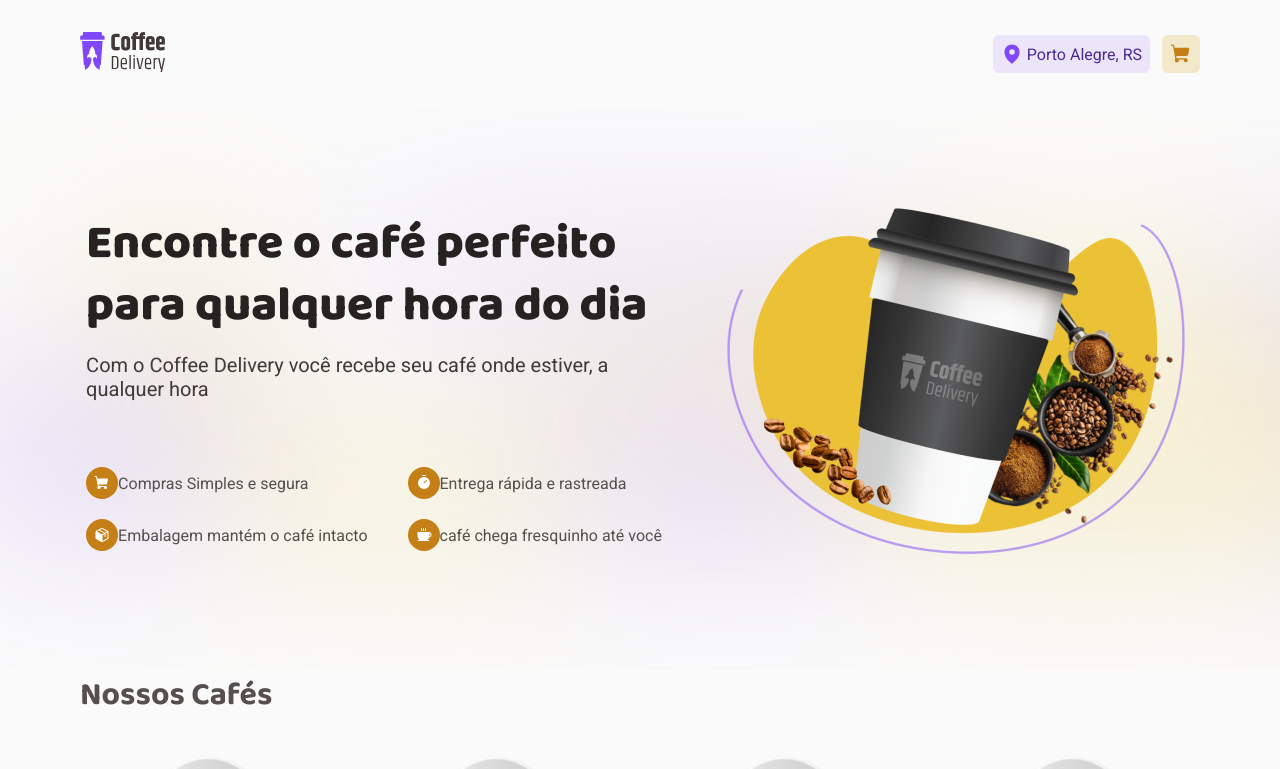
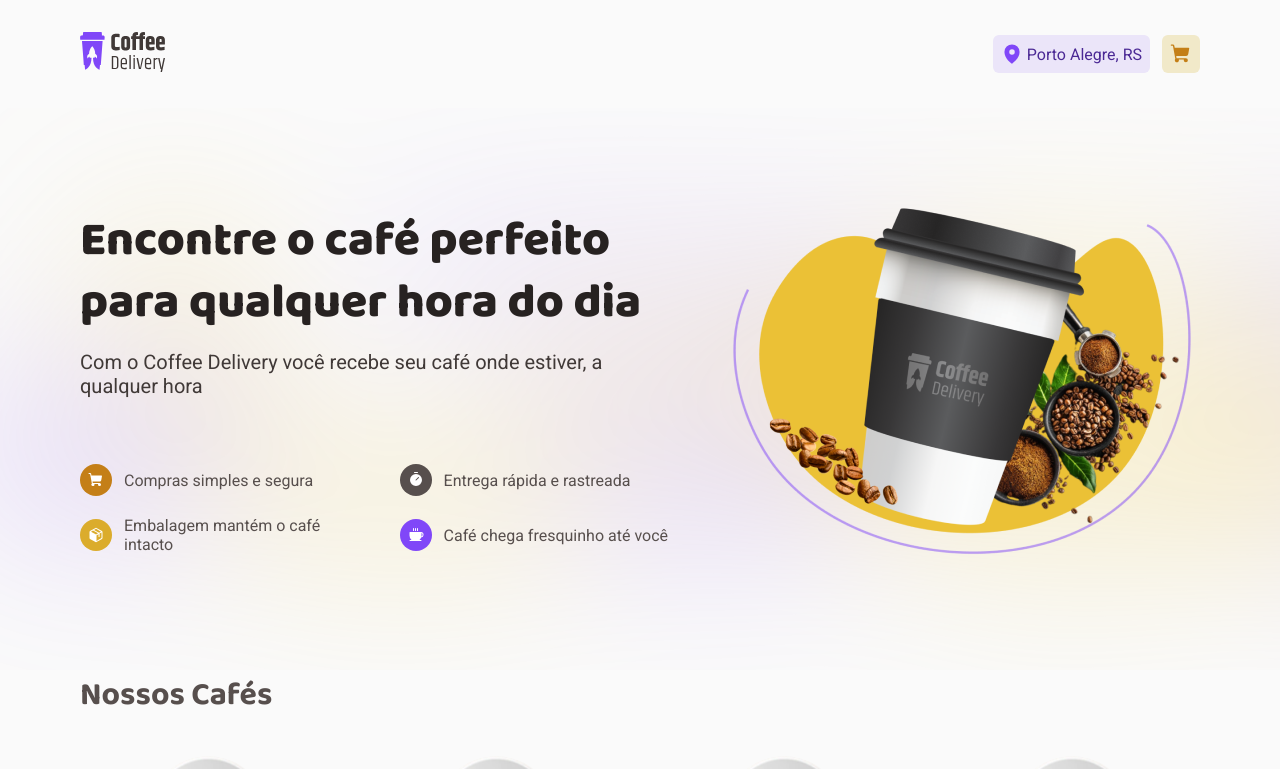
Before and after one commit to KaiqueCovo/coffee-delivery, a React (Vite) app: page / in a window 1280 px wide. Shown: the top 769 px of the page. Built offline with nearby package versions, Linux system fonts and the light colour scheme.

Commit message:
refactor: intro component

```diff
--- a/src/components/CoffeeCard/styles.ts
+++ b/src/components/CoffeeCard/styles.ts
@@ -7,7 +7,7 @@
   flex-direction: column;
 
   width: 16rem;
-  background-color: ${(props) => props.theme.base.card};
+  background-color: ${(props) => props.theme['base-card']};
 
   border-radius: 6px 36px 6px 36px;
   padding: 0 1.25rem 1.25rem 1.25rem;
@@ -54,7 +54,7 @@
 
   small {
     font-size: 0.875rem;
-    color: ${(props) => props.theme.base.label};
+    color: ${(props) => props.theme['base-card']};
     margin-top: 0.5rem;
   }
 `;
--- a/src/pages/Home/components/Intro/index.tsx
+++ b/src/pages/Home/components/Intro/index.tsx
@@ -7,7 +7,13 @@
 } from 'phosphor-react';
 import { useTheme } from 'styled-components';
 
-import { IntroContainer, IntroContent, ItemsContainer, Title } from './styles';
+import {
+  IntroContainer,
+  IntroContent,
+  Item,
+  ItemsContainer,
+  Title,
+} from './styles';
 
 export function Intro() {
   const theme = useTheme();
@@ -27,30 +33,30 @@
             </span>
           </Title>
           <ItemsContainer>
-            <li>
+            <Item variant='yellow-dark'>
               <div>
                 <ShoppingCartIcon color={theme.white} weight='fill' size={16} />
               </div>
-              Compras Simples e segura
-            </li>
-            <li>
+              Compras simples e segura
+            </Item>
+            <Item variant='base-text'>
               <div>
                 <Timer color={theme.white} weight='fill' size={16} />
               </div>
               Entrega rápida e rastreada
-            </li>
-            <li>
+            </Item>
+            <Item variant='yellow'>
               <div>
                 <Package color={theme.white} weight='fill' size={16} />
               </div>
               Embalagem mantém o café intacto
-            </li>
-            <li>
+            </Item>
+            <Item variant='purple'>
               <div>
                 <Coffee color={theme.white} weight='fill' size={16} />
               </div>
-              café chega fresquinho até você
-            </li>
+              Café chega fresquinho até você
+            </Item>
           </ItemsContainer>
         </div>
         <img src={CoffeeDelivery} />
--- a/src/pages/Home/components/Intro/styles.ts
+++ b/src/pages/Home/components/Intro/styles.ts
@@ -26,7 +26,7 @@
     font-family: 'Baloo 2', sans-serif;
     font-weight: 900;
     font-size: 3rem;
-    color: ${(props) => props.theme.base.title};
+    color: ${(props) => props.theme['base-title']};
 
     line-height: 130%;
     margin-bottom: 1rem;
@@ -34,7 +34,7 @@
 
   span {
     font-size: 1.25rem;
-    color: ${(props) => props.theme.base.subtitle};
+    color: ${(props) => props.theme['base-subtitle']};
   }
 `;
 
@@ -45,11 +45,15 @@
   list-style: none;
 
   margin-top: 4.125rem;
+`;
 
-  li {
-    display: flex;
-    align-items: center;
-  }
+interface ItemProps {
+  variant: 'yellow' | 'yellow-dark' | 'base-text' | 'purple';
+}
+
+export const Item = styled.li<ItemProps>`
+  display: flex;
+  align-items: center;
 
   div {
     width: 2rem;
@@ -57,6 +61,7 @@
     padding: 8px;
     border-radius: 100%;
 
-    background-color: ${(props) => props.theme['yellow-dark']};
+    margin-right: 0.75rem;
+    background-color: ${(props) => props.theme[props.variant]};
   }
 `;
--- a/src/styles/global.ts
+++ b/src/styles/global.ts
@@ -14,7 +14,7 @@
 
   body {
     background: ${(props) => props.theme.background};
-    color: ${(props) => props.theme.base.text};
+    color: ${(props) => props.theme['base-text']};
 
     -webkit-font-smoothing: antialiased;
   }
--- a/src/styles/themes/default.ts
+++ b/src/styles/themes/default.ts
@@ -10,16 +10,14 @@
   'purple-light': '#EBE5F9',
   'purple-dark': '#4B2995',
 
-  base: {
-    title: '#272221',
-    subtitle: '#403937',
+  'base-title': '#272221',
+  'base-subtitle': '#403937',
 
-    text: '#574F4D',
-    label: '#8D8686',
-    hover: '#D7D5D5',
+  'base-text': '#574F4D',
+  'base-label': '#8D8686',
+  'base-hover': '#D7D5D5',
 
-    button: '#E6E5E5',
-    input: '#EDEDED',
-    card: '#F3F2F2',
-  },
+  'base-button': '#E6E5E5',
+  'base-input': '#EDEDED',
+  'base-card': '#F3F2F2',
 } as const;
```
